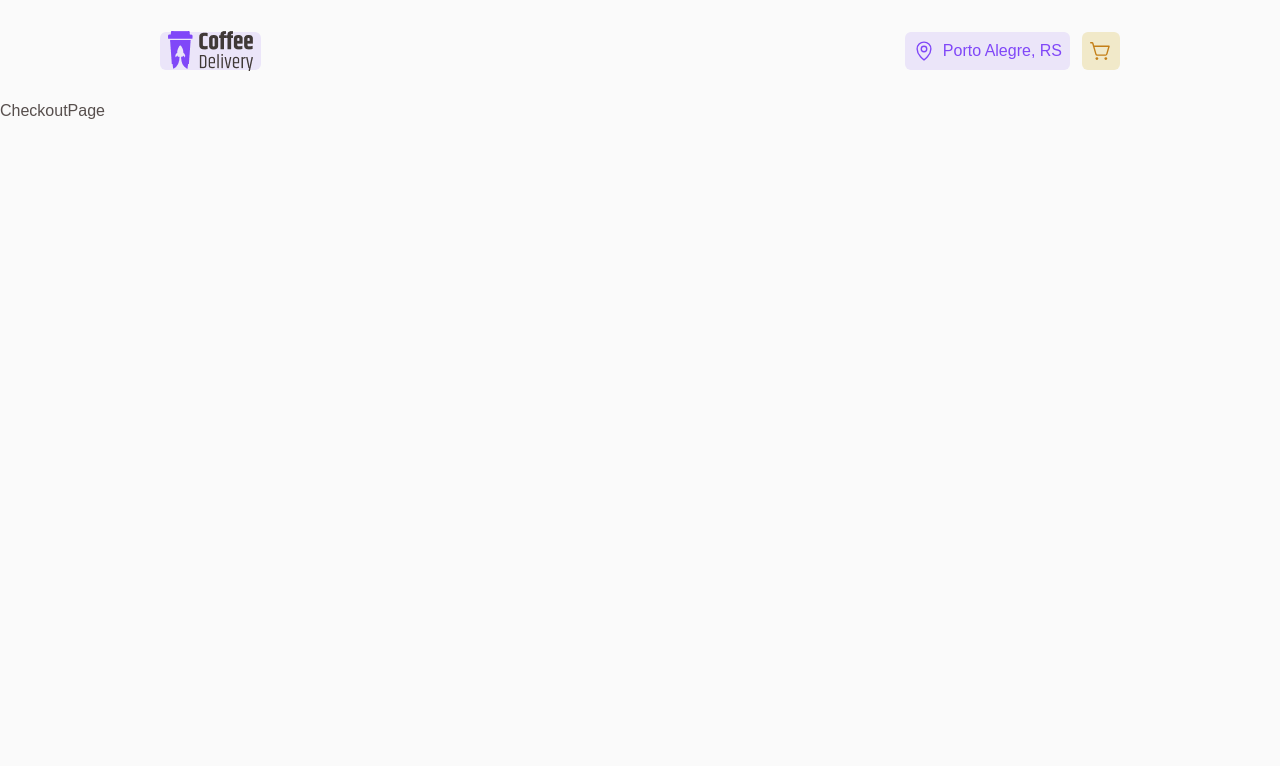
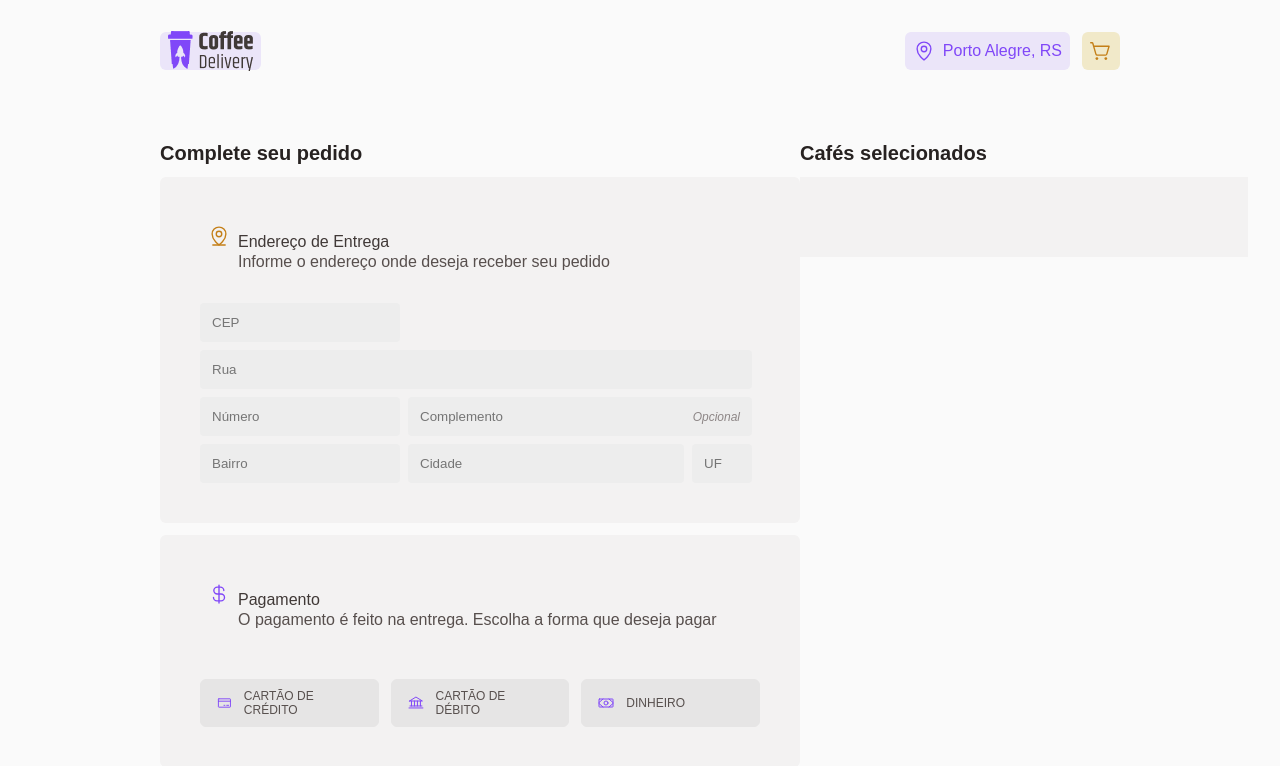
Before and after one commit to RelancioBorgesDev/Coffee-Delivery, a React (Vite) app: page /checkout in a window 1280 px wide. Shown: the top 766 px of the page. Built offline with nearby package versions, Linux system fonts and the light colour scheme.

Commit message:
feat: adicionado começo da pagina checkout

```diff
--- a/src/components/Icon/Icon.styles.ts
+++ b/src/components/Icon/Icon.styles.ts
@@ -16,13 +16,14 @@ interface IconProps {
 export const IconContainer = styled.button<IconProps>`
   width: 2.375rem;
   height: 2.375rem;
+  background: ${({ theme, "bg-color": bgColor }) =>
+    bgColor == "none" ? "none" : theme.colors[bgColor]};
   background-color: ${({ theme, "bg-color": bgColor }) =>
     theme.colors[bgColor]};
   color: ${({ theme, "icon-color": iconColor }) => theme.colors[iconColor]};
   border: 0;
   border-radius: ${({ isRounded }) => (isRounded ? "50%" : "0.375rem")};
   padding: 0.5rem;
-
   display: flex;
   align-items: center;
   justify-content: center;
--- a/src/pages/CheckoutPage/CheckoutPage.styles.ts
+++ b/src/pages/CheckoutPage/CheckoutPage.styles.ts
@@ -0,0 +1,108 @@
+import styled from "styled-components";
+
+export const CheckoutPageContainer = styled.main`
+  display: flex;
+  justify-content: space-around;
+  padding: 2.5rem 10rem 0 10rem;
+`;
+export const Areas = styled.div`
+  display: flex;
+  flex-direction: column;
+  gap: 0.75rem;
+`;
+export const Container = styled.section`
+  padding: 2.5rem;
+  width: 40rem;
+  border-radius: 0.375rem;
+  background-color: ${({ theme }) => theme.colors["base-card"]};
+
+  display: flex;
+  flex-direction: column;
+  gap: 2rem;
+`;
+
+export const SelectedCoffesContainer = styled.section`
+  background-color: ${({ theme }) => theme.colors["base-card"]};
+  padding: 2.5rem;
+  width: 28rem;
+`;
+
+export const Description = styled.span`
+  display: flex;
+  align-items: baseline;
+
+  div {
+    display: flex;
+    flex-direction: column;
+    gap: 0.125rem;
+  }
+`;
+
+export const FormEndereco = styled.form`
+  display: grid;
+  grid-template-columns: 12.5rem 17.25rem 3.75rem;
+  column-gap: 0.75rem;
+  grid-template-areas:
+    "cep . ."
+    "rua rua rua"
+    "numero complemento complemento"
+    "bairro cidade uf";
+
+  gap: 0.5rem;
+
+  input {
+    background-color: ${({ theme }) => theme.colors["base-input"]};
+    border-radius: 0.25rem;
+    padding: 0.75rem;
+    color: ${({ theme }) => theme.colors["base-label"]};
+    outline: none;
+    border: 0;
+    width: 100%;
+  }
+
+  .cep {
+    grid-area: cep;
+  }
+
+  .rua {
+    grid-area: rua;
+    grid-column: span 3;
+  }
+
+  .numero {
+    grid-area: numero;
+  }
+
+  .complemento-container {
+    grid-area: complemento;
+    display: flex;
+    column-gap: 0.5rem;
+    position: relative;
+
+    p {
+      position: absolute;
+      right: 0.75rem;
+      bottom: 0;
+      top: 0.813rem;
+      font-style: italic;
+      font-size: 0.75rem;
+      color: ${({ theme }) => theme.colors["base-label"]};
+    }
+  }
+
+  .complemento {
+    width: 100%;
+  }
+
+  .bairro {
+    grid-area: bairro;
+  }
+
+  .cidade {
+    grid-area: cidade;
+  }
+
+  .uf {
+    grid-area: uf;
+  }
+`;
--- a/src/pages/CheckoutPage/CheckoutPage.tsx
+++ b/src/pages/CheckoutPage/CheckoutPage.tsx
@@ -1,7 +1,83 @@
-import React from 'react'
+import React from "react";
+import {
+  Areas,
+  CheckoutPageContainer,
+  Container,
+  Description,
+  FormEndereco,
+  SelectedCoffesContainer,
+} from "./CheckoutPage.styles";
+import Title from "../../components/Title/Title";
+import Icon from "../../components/Icon/Icon";
+import { CurrencyDollar, MapPinLine } from "phosphor-react";
+import SubTitle from "../../components/SubTitle/SubTitle";
+import { PaymentMethodOptions } from "./_components/PaymentMethodOptions/PaymentMethodOptions";
 
 export default function CheckoutPage() {
   return (
-    <div>CheckoutPage</div>
-  )
+    <CheckoutPageContainer>
+      <Areas>
+        <Title color="base-title" size="SS" text="Complete seu pedido" />
+        <Container>
+          <Description>
+            <Icon
+              bg-color="none"
+              icon={MapPinLine}
+              icon-color="yellow-dark"
+              isRounded={false}
+            />
+            <div>
+              <SubTitle
+                color="base-subtitle"
+                size="M"
+                text="Endereço de Entrega"
+              />
+              <p>Informe o endereço onde deseja receber seu pedido</p>
+            </div>
+          </Description>
+          <FormEndereco>
+            <input className="cep" placeholder="CEP" type="text" />
+            <input className="rua" placeholder="Rua" type="text" />
+            <input className="numero" placeholder="Número" type="text" />
+            <div className="complemento-container">
+              <input
+                className="complemento"
+                placeholder="Complemento"
+                type="text"
+              />
+              <p>Opcional</p>
+            </div>
+            <input className="bairro" placeholder="Bairro" type="text" />
+            <input className="cidade" placeholder="Cidade" type="text" />
+            <input className="uf" placeholder="UF" type="text" />
+          </FormEndereco>
+        </Container>
+        <Container>
+          <Description>
+            <Icon
+              bg-color="none"
+              icon={CurrencyDollar}
+              icon-color="purple"
+              isRounded={false}
+            />
+            <div>
+              <SubTitle color="base-subtitle" size="M" text="Pagamento" />
+              <p>
+                O pagamento é feito na entrega. Escolha a forma que deseja pagar
+              </p>
+            </div>
+          </Description>
+          <div>
+            <PaymentMethodOptions />
+          </div>
+        </Container>
+      </Areas>
+      <Areas>
+        <Title color="base-title" size="SS" text="Cafés selecionados" />
+        <SelectedCoffesContainer>
+
+        </SelectedCoffesContainer>
+      </Areas>
+    </CheckoutPageContainer>
+  );
 }
--- /dev/null
+++ b/src/pages/CheckoutPage/_components/PaymentMethodInput/index.tsx
@@ -0,0 +1,24 @@
+import { forwardRef, InputHTMLAttributes, ReactNode } from "react";
+import { ContentContainer, PaymentMethodContainer } from "./styles";
+
+type PaymentMethodInputProps = InputHTMLAttributes<HTMLInputElement> & {
+  icon: ReactNode;
+  label: string;
+};
+
+export const PaymentMethodInput = forwardRef<
+  HTMLInputElement,
+  PaymentMethodInputProps
+>(({ id, icon, label, ...props }, ref) => {
+  return (
+    <PaymentMethodContainer>
+      <input id={id} type="radio" {...props} name="paymentMethod" ref={ref} />
+      <label htmlFor={id}>
+        <ContentContainer>
+          {icon}
+          {label}
+        </ContentContainer>
+      </label>
+    </PaymentMethodContainer>
+  );
+});
--- /dev/null
+++ b/src/pages/CheckoutPage/_components/PaymentMethodInput/styles.ts
@@ -0,0 +1,46 @@
+import styled, { css } from "styled-components";
+
+export const PaymentMethodContainer = styled.div`
+  input {
+    width: 100%;
+    visibility: hidden;
+    appearance: none;
+  }
+
+  input:checked + label div {
+    ${({ theme }) => css`
+      background: ${theme.colors["purple-light"]};
+      border-color: ${theme.colors["purple"]};
+
+      &:hover {
+        background: ${theme.colors["purple-light"]};
+      }
+    `}
+  }
+`;
+
+export const ContentContainer = styled.div`
+  padding: 0 1rem;
+  background: ${({ theme }) => theme.colors["base-button"]};
+  color: ${({ theme }) => theme.colors["base-text"]};
+  display: flex;
+  align-items: center;
+  justify-content: flex-start;
+  gap: 0.75rem;
+  font-size: 0.75rem;
+  text-transform: uppercase;
+  border-radius: 6px;
+  height: 3rem;
+  border: 1px solid ${({ theme }) => theme.colors["base-button"]};
+  transition: 0.4s;
+
+  svg {
+    color: ${({ theme }) => theme.colors["purple"]};
+  }
+
+  &:hover {
+    background: ${({ theme }) => theme.colors["base-hover"]};
+  }
+
+  user-select: none;
+`;
--- /dev/null
+++ b/src/pages/CheckoutPage/_components/PaymentMethodOptions/PaymentMethodOptions.tsx
@@ -0,0 +1,34 @@
+import { PaymentMethodOptionsContainer } from "./styles";
+import { CreditCard, Money, Bank } from "phosphor-react";
+import { PaymentMethodInput } from "../PaymentMethodInput";
+
+export const paymentMethods = {
+  credit: {
+    label: "Cartão de crédito",
+    icon: <CreditCard size={16} />,
+  },
+  debit: {
+    label: "Cartão de débito",
+    icon: <Bank size={16} />,
+  },
+  money: {
+    label: "Dinheiro",
+    icon: <Money size={16} />,
+  },
+};
+
+export function PaymentMethodOptions() {
+  return (
+    <PaymentMethodOptionsContainer>
+      {Object.entries(paymentMethods).map(([key, { label, icon }]) => (
+        <PaymentMethodInput
+          key={label}
+          id={key}
+          icon={icon}
+          label={label}
+          value={key}
+        />
+      ))}
+    </PaymentMethodOptionsContainer>
+  );
+}
--- /dev/null
+++ b/src/pages/CheckoutPage/_components/PaymentMethodOptions/styles.ts
@@ -0,0 +1,12 @@
+import styled from "styled-components";
+
+export const PaymentMethodOptionsContainer = styled.div`
+  display: grid;
+  grid-template-columns: repeat(3, 1fr);
+  gap: 0.75rem;
+
+  > p {
+    grid-column: span 3;
+    color: ${({ theme }) => theme.colors["base-label"]};
+  }
+`;
```
